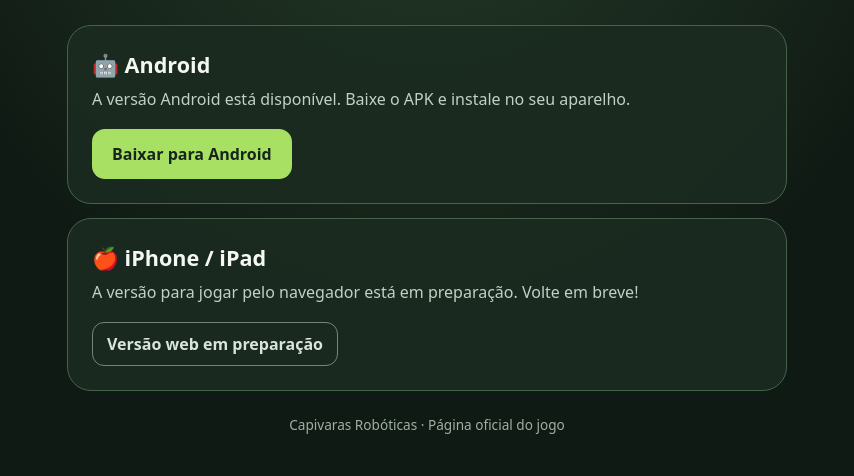
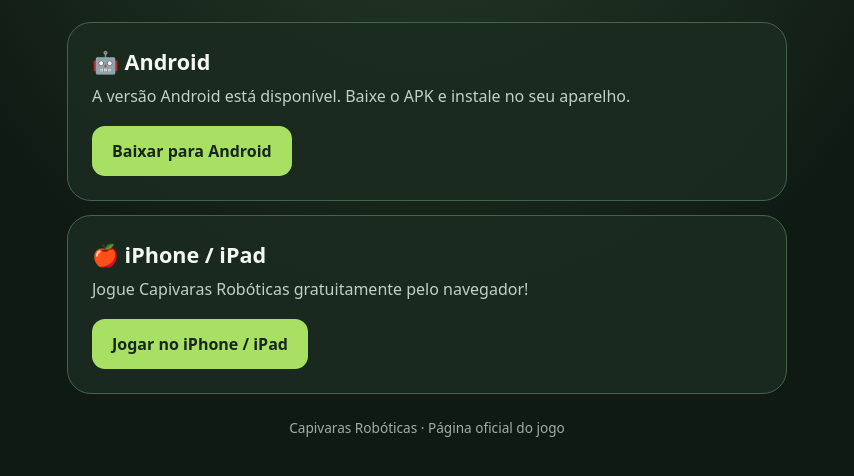
Before and after one commit to paulinhopizzolofilho-pixel/capivaras-roboticas, a plain HTML site: page index.html in a window 1280 px wide. Shown: the part 318-794 px from the top of the page, without its empty margins (213-1067 px from the left). Drawn offline with Linux system fonts and the light colour scheme.

Commit message:
Update index.html

```diff
--- a/index.html
+++ b/index.html
@@ -1,10 +1,11 @@
+
 <!doctype html>
 <html lang="pt-BR">
 <head>
   <meta charset="utf-8">
   <meta name="viewport" content="width=device-width, initial-scale=1">
   <meta name="theme-color" content="#17251d">
-  <meta name="description" content="Baixe Capivaras Robóticas para Android. A versão web para iPhone está em preparação.">
+  <meta name="description" content="Jogue Capivaras Robóticas no Android e no iPhone gratuitamente!">
   <title>Capivaras Robóticas</title>
   <style>
     :root { color-scheme: dark; --bg:#101a14; --panel:#1b2b20; --green:#a8e063; --muted:#c3d0c5; }
@@ -23,7 +24,6 @@
     .card p { margin:0 0 18px; color:var(--muted); line-height:1.5; }
     a.button { display:inline-block; background:var(--green); color:#17251d; text-decoration:none; font-weight:800; padding:14px 20px; border-radius:13px; }
     a.button:focus-visible { outline:3px solid white; outline-offset:3px; }
-    .soon { display:inline-block; border:1px solid #738778; color:#d9e4da; padding:10px 14px; border-radius:12px; font-weight:700; }
     footer { color:#9fb0a2; font-size:.85rem; margin-top:24px; }
   </style>
 </head>
@@ -41,8 +41,8 @@
 
     <section class="card">
       <h2>🍎 iPhone / iPad</h2>
-      <p>A versão para jogar pelo navegador está em preparação. Volte em breve!</p>
-      <span class="soon">Versão web em preparação</span>
+      <p>Jogue Capivaras Robóticas gratuitamente pelo navegador!</p>
+      <a class="button" href="jogo/index.html">Jogar no iPhone / iPad</a>
     </section>
 
     <footer>Capivaras Robóticas · Página oficial do jogo</footer>
```
